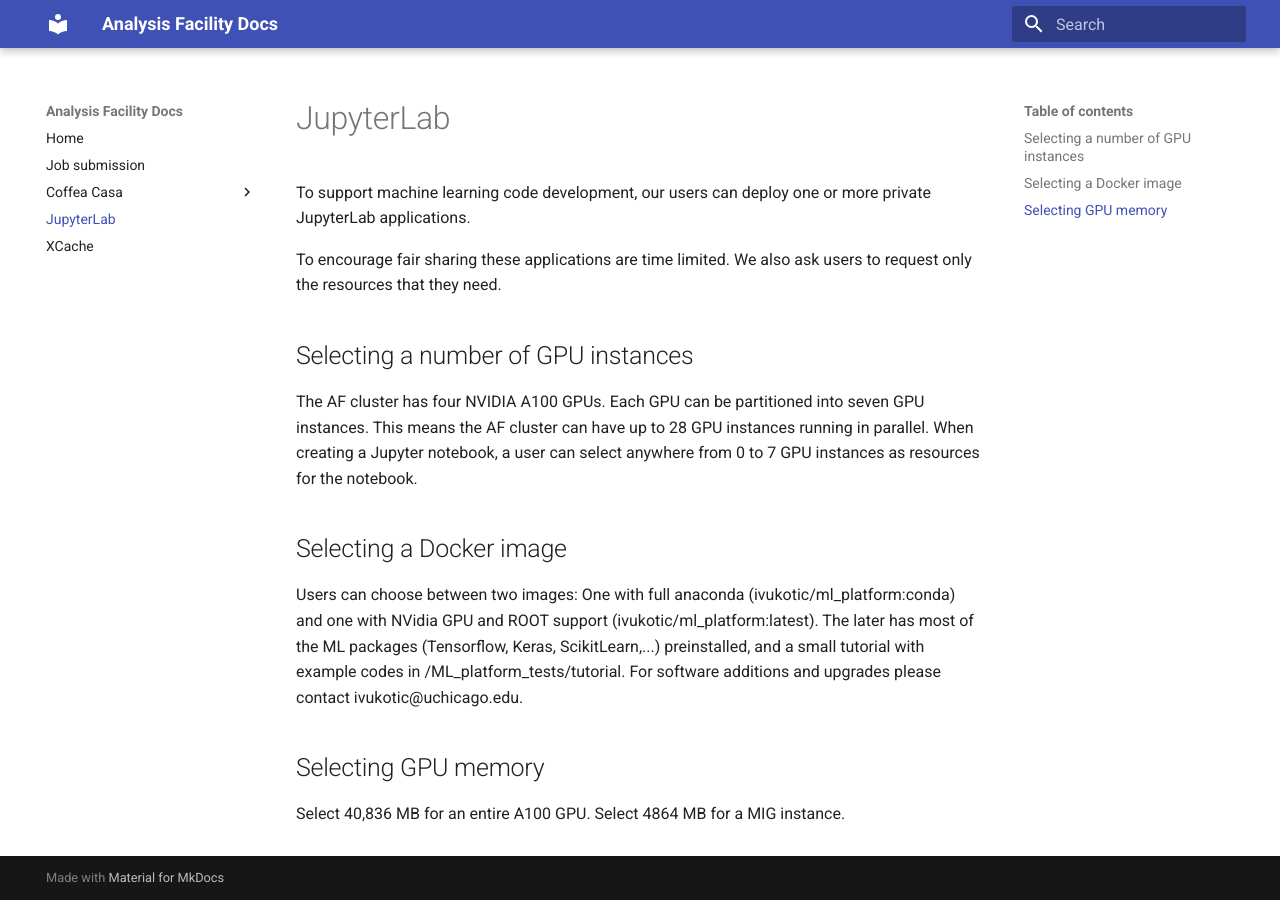
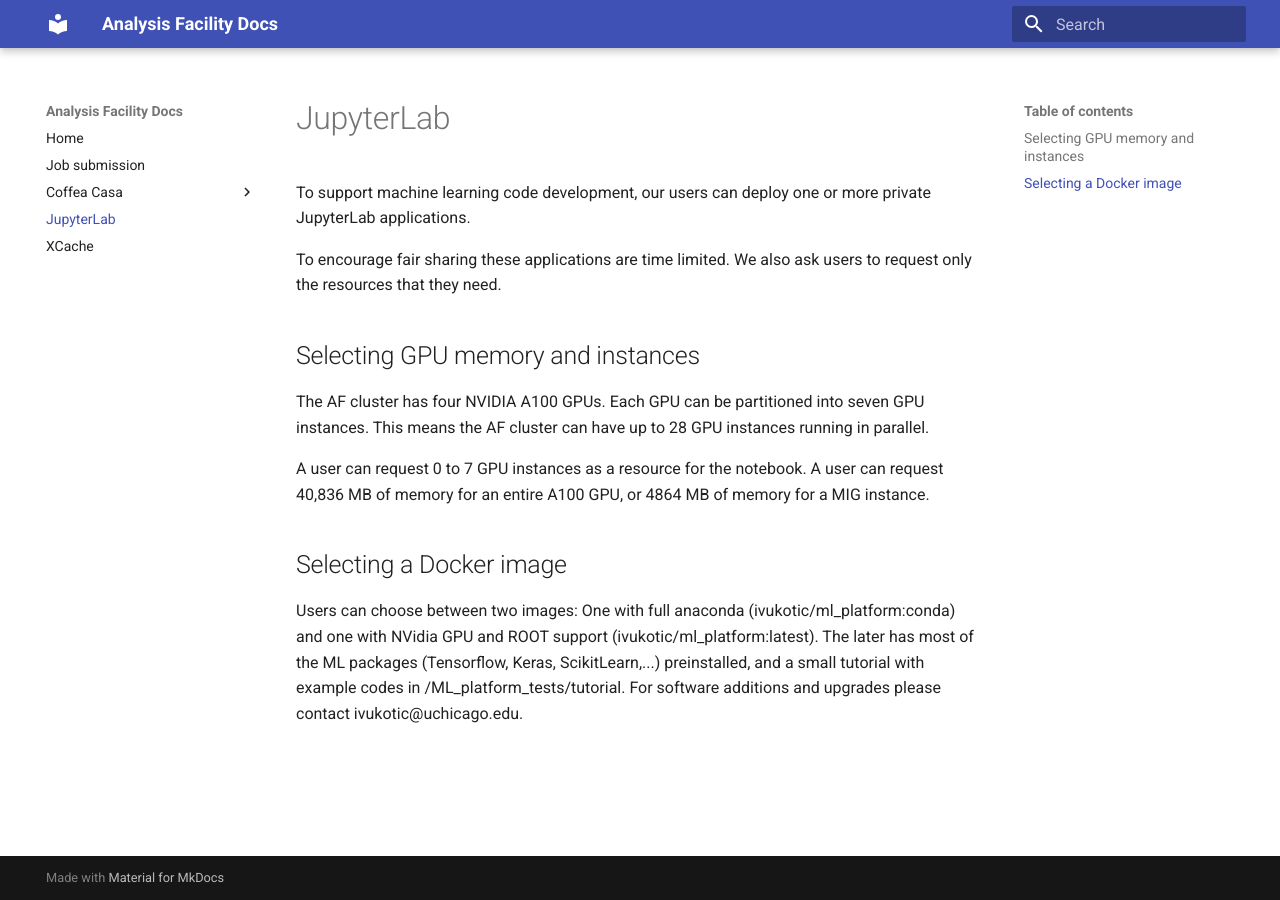
Before and after one commit to maniaclab/af-docs, an MkDocs documentation site: the page built from docs/ml_platform.md, in a window 1280 px wide. Built offline with MkDocs 1.6.1 and Material for MkDocs 9.7.7, drawn with Linux system fonts in a browser that asks for light colours.

Commit message:
Updating GPU info on JupyterLab page on AF docs

```diff
--- a/docs/ml_platform.md
+++ b/docs/ml_platform.md
@@ -4,15 +4,13 @@ To support machine learning code development, our users can deploy one or more p
 
 To encourage fair sharing these applications are time limited. We also ask users to request only the resources that they need.
 
-## Selecting a number of GPU instances
+## Selecting GPU memory and instances
 
-The AF cluster has four NVIDIA A100 GPUs. Each GPU can be partitioned into seven GPU instances. This means the AF cluster can have up to 28 GPU instances running in parallel. When creating a Jupyter notebook, a user can select anywhere from 0 to 7 GPU instances as resources for the notebook.
+The AF cluster has four NVIDIA A100 GPUs. Each GPU can be partitioned into seven GPU instances. This means the AF cluster can have up to 28 GPU instances running in parallel.
+
+A user can request 0 to 7 GPU instances as a resource for the notebook. A user can request 40,836 MB of memory for an entire A100 GPU, or 4864 MB of memory for a MIG instance.
 
 ## Selecting a Docker image
 
 Users can choose between two images: One with full anaconda (ivukotic/ml_platform:conda) and one with NVidia GPU and ROOT support (ivukotic/ml_platform:latest). The later has most of the ML packages (Tensorflow, Keras, ScikitLearn,...) preinstalled, and a small tutorial with example codes in /ML_platform_tests/tutorial.
 For software additions and upgrades please contact ivukotic@uchicago.edu.
-
-## Selecting GPU memory
-
-Select 40,836 MB for an entire A100 GPU. Select 4864 MB for a MIG instance.
```
